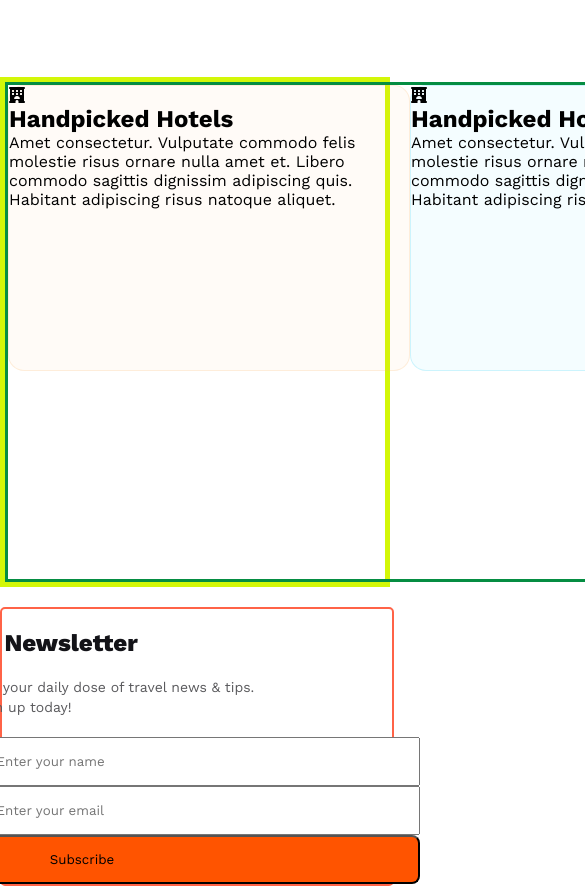
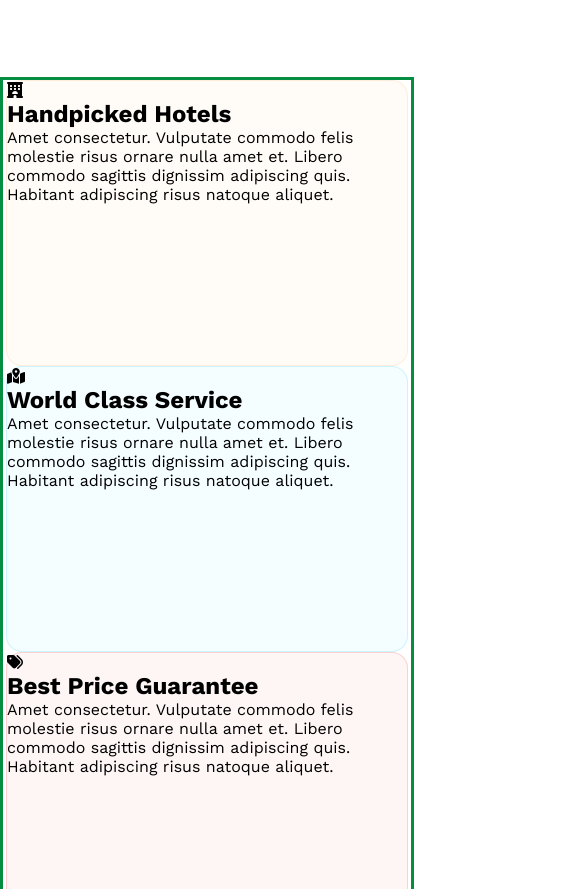
Before and after one commit to Jubayerj1/travel-assingment, a plain HTML site: page index.html in a window 390 px wide. Shown: the part 4103-4992 px from the top of the page, 585 px wide, since content can reach past the window. Drawn offline with nearby package versions, Linux system fonts and the light colour scheme.

Commit message:
some revision

```diff
--- a/index.html
+++ b/index.html
@@ -106,14 +106,14 @@
                     <p>Amet consectetur. Vulputate commodo felis molestie risus  ornare nulla amet et. Libero commodo sagittis dignissim adipiscing quis. Habitant adipiscing risus natoque aliquet.</p>
                 </div>
                 <div class="map">
-                    <span><i class="fa-solid fa-hotel"></i></span>
-                    <h2>Handpicked Hotels</h2>
+                    <span><i class="fa-solid fa-map-location-dot"></i></span>
+                    <h2>World Class Service</h2>
                     <p>Amet consectetur. Vulputate commodo felis molestie risus  ornare nulla amet et. Libero commodo sagittis dignissim adipiscing quis. Habitant adipiscing risus natoque aliquet.</p>
                 </div>
                 <div class="price-cart-container">
                     <div class="price-cart">
-                        <span><i class="fa-solid fa-hotel"></i></span>
-                        <h2>Handpicked Hotels</h2>
+                        <span><i class="fa-solid fa-tags"></i></span>
+                        <h2>Best Price Guarantee</h2>
                         <p>Amet consectetur. Vulputate commodo felis molestie risus  ornare nulla amet et. Libero commodo sagittis dignissim adipiscing quis. Habitant adipiscing risus natoque aliquet.</p>
                     </div>
                 </div>
--- a/styles/responsive.css
+++ b/styles/responsive.css
@@ -63,6 +63,11 @@
         margin: 10px, 150px;
         padding: 5px;
     }
+    .cart-container, .cart-part {
+        flex-direction: column;
+        align-items: center;
+    }
+    /* news latter respo */
     .newsletter-container{
         flex-direction: column;
         margin: auto;
--- a/styles/style.css
+++ b/styles/style.css
@@ -249,7 +249,6 @@
 
 /* chose and cart section */
 .cart-container {
-    border: 5px solid rgb(211, 247, 8);
     max-width: 1450px;
     min-height: 500px;
     margin: 0 auto;
@@ -332,6 +331,7 @@
     margin: 0 auto;
     display: flex;
     gap: 10px;
+    margin-top: 50px;
 }
 
 .Newsletter-part {
```
